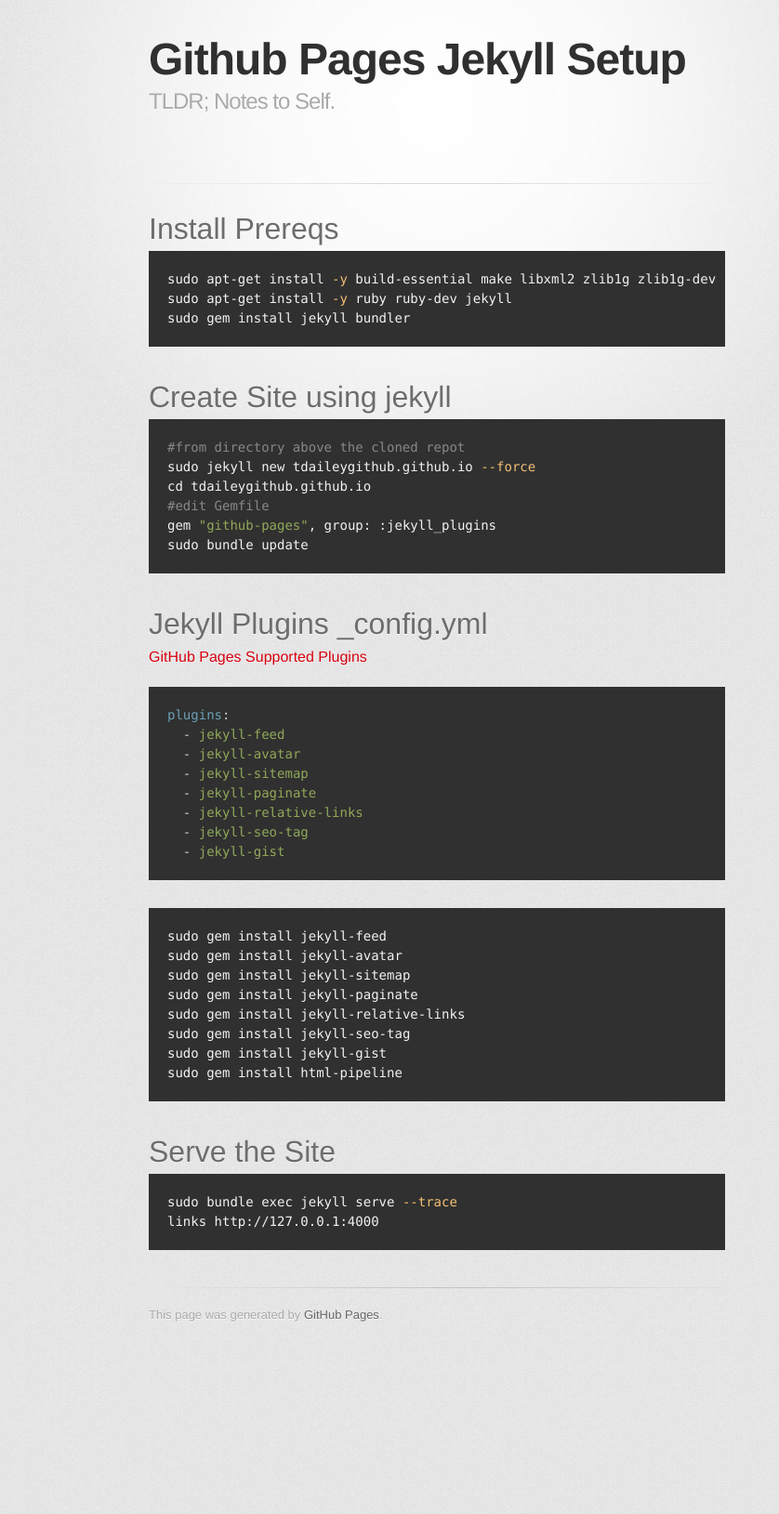
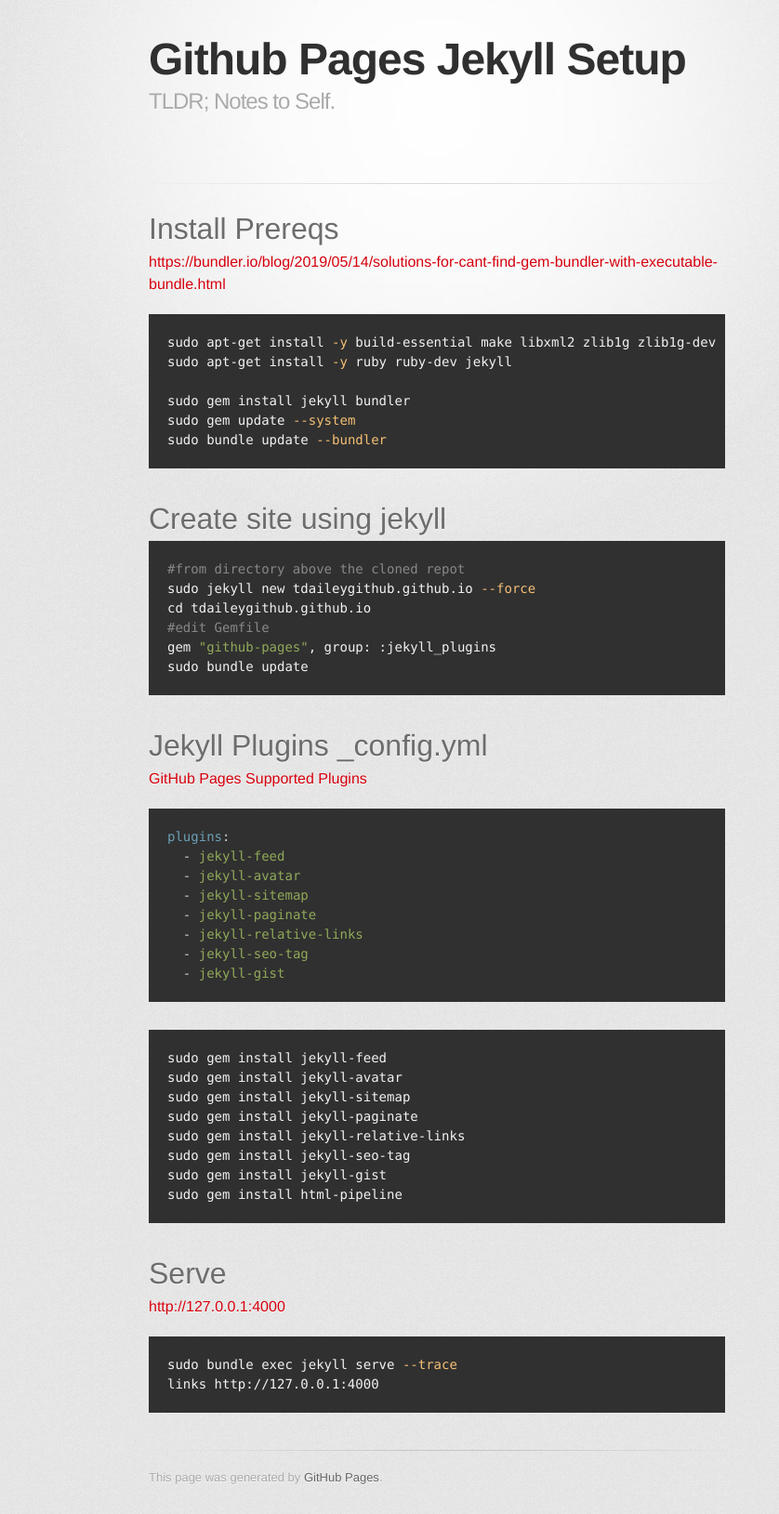
Before and after one commit to tdaileygithub/tdaileygithub.github.io, a Jekyll site: the page built from _posts/2018-10-20-welcome-to-jekyll.markdown, in a window 1280 px wide. Shown: the whole page at 93% size, without its empty margins (170-1008 px from the left). Built offline with Jekyll 4.4.1, drawn with Linux system fonts in a browser that asks for light colours; some web fonts are replaced; our own code applies the rules of GitHub Pages for plain Markdown files; before the commit the page ends 1454 px from its top, so only the background shows below that.

Commit message:
update jekyll install notes for 2020

```diff
--- a/_posts/2018-10-20-welcome-to-jekyll.markdown
+++ b/_posts/2018-10-20-welcome-to-jekyll.markdown
@@ -4,13 +4,19 @@ date:   2018-10-20 20:10:34 -0700
 categories: jekyll
 ---
 # Install Prereqs
+
+[https://bundler.io/blog/2019/05/14/solutions-for-cant-find-gem-bundler-with-executable-bundle.html]()
+
 {% highlight bash %}
 sudo apt-get install -y build-essential make libxml2 zlib1g zlib1g-dev
 sudo apt-get install -y ruby ruby-dev jekyll
+
 sudo gem install jekyll bundler
+sudo gem update --system
+sudo bundle update --bundler
 {% endhighlight %}
 
-# Create Site using jekyll
+# Create site using jekyll
 {% highlight bash %}
 #from directory above the cloned repot
 sudo jekyll new tdaileygithub.github.io --force
@@ -44,7 +50,10 @@ sudo gem install jekyll-gist
 sudo gem install html-pipeline
 {% endhighlight %}
 
-# Serve the Site
+# Serve
+
+[http://127.0.0.1:4000]()
+
 {% highlight bash %}
 sudo bundle exec jekyll serve --trace
 links http://127.0.0.1:4000
```
Also changed, not shown: Gemfile.lock.
